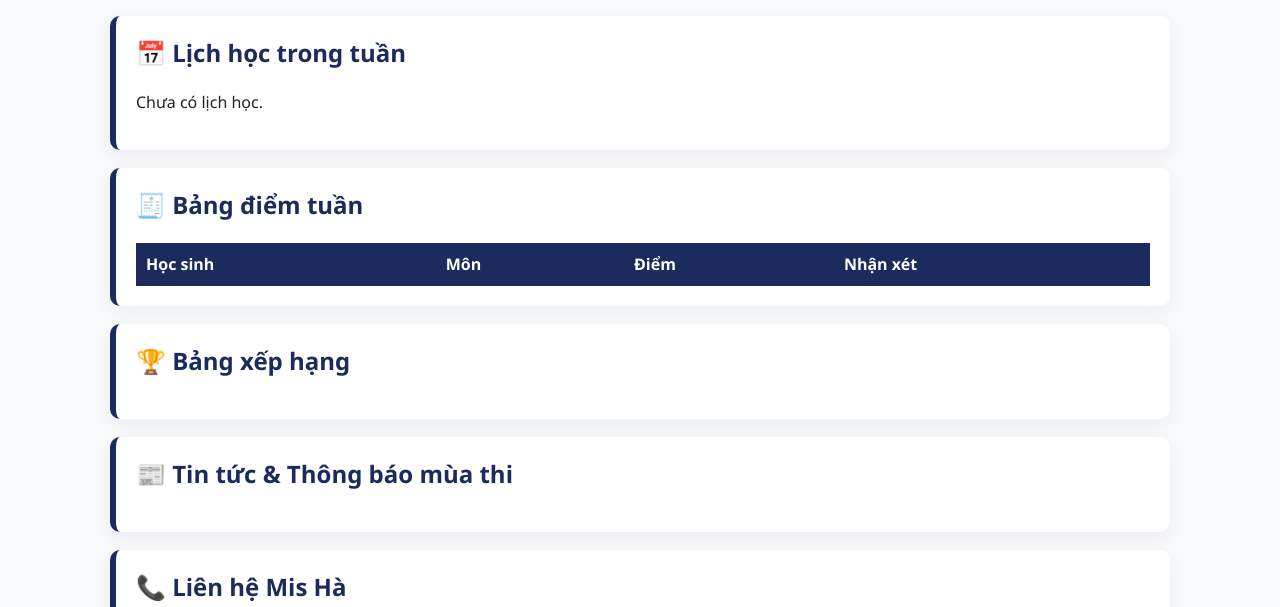
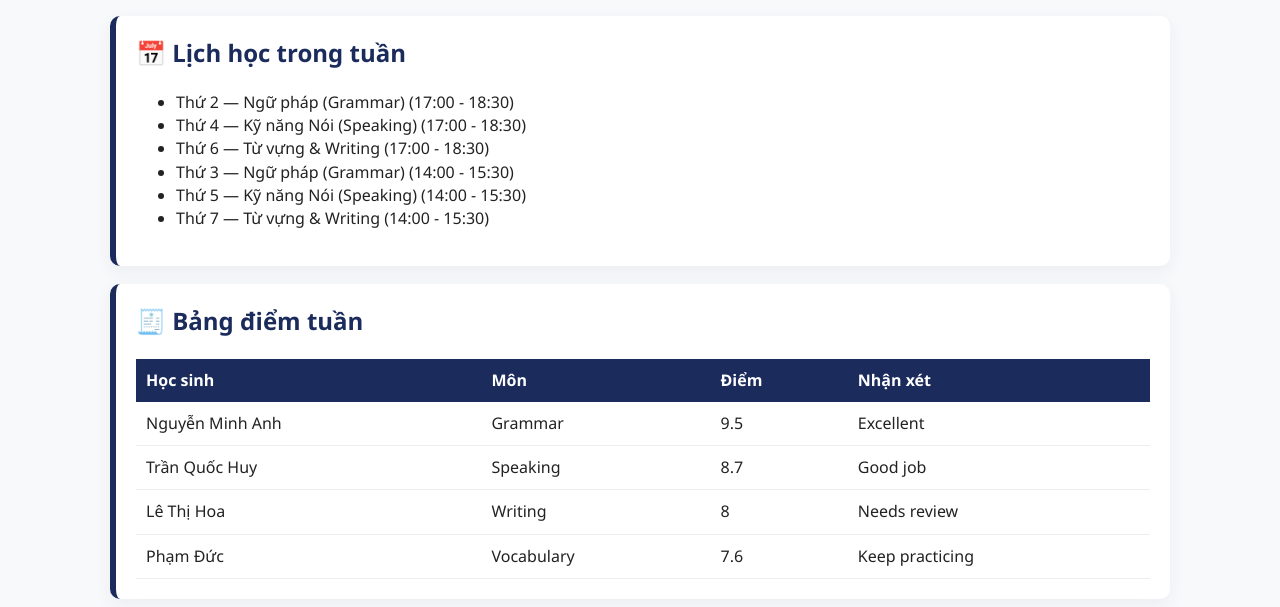
Before and after one commit to computerchicuong-stack/misha-english, a plain HTML site: page index.html in a window 1280 px wide. Shown: the part 452-1059 px from the top of the page. Drawn offline with Linux system fonts and the light colour scheme.

Commit message:
Update index.html

```diff
--- a/index.html
+++ b/index.html
@@ -33,33 +33,43 @@
   </header>
 
   <main class="container">
+    <!-- Lịch học -->
     <section id="schedule" class="card">
       <h2>📅 Lịch học trong tuần</h2>
       <div id="schedule-content">Đang tải lịch học...</div>
     </section>
 
+    <!-- Bảng điểm -->
     <section id="scores" class="card">
       <h2>🧾 Bảng điểm tuần</h2>
       <div class="table-wrap">
         <table id="scores-table">
           <thead>
-            <tr><th>Học sinh</th><th>Môn</th><th>Điểm</th><th>Nhận xét</th></tr>
+            <tr>
+              <th>Học sinh</th>
+              <th>Môn</th>
+              <th>Điểm</th>
+              <th>Nhận xét</th>
+            </tr>
           </thead>
           <tbody></tbody>
         </table>
       </div>
     </section>
 
+    <!-- Bảng xếp hạng -->
     <section id="ranking" class="card">
       <h2>🏆 Bảng xếp hạng</h2>
       <ol id="ranking-list"></ol>
     </section>
 
+    <!-- Tin tức -->
     <section id="news" class="card">
       <h2>📰 Tin tức & Thông báo mùa thi</h2>
       <div id="news-list"></div>
     </section>
 
+    <!-- Liên hệ -->
     <section id="contact" class="card">
       <h2>📞 Liên hệ Mis Hà</h2>
       <p>Giáo viên: <strong>Mis Hà</strong></p>
@@ -74,7 +84,8 @@
     </div>
   </footer>
 
-  <!-- ✅ Sửa đường dẫn JS -->
+  <!-- ✅ NẠP DỮ LIỆU & SCRIPT -->
+  <script src="./data.js"></script>
   <script src="./script.js"></script>
 </body>
 </html>
```
